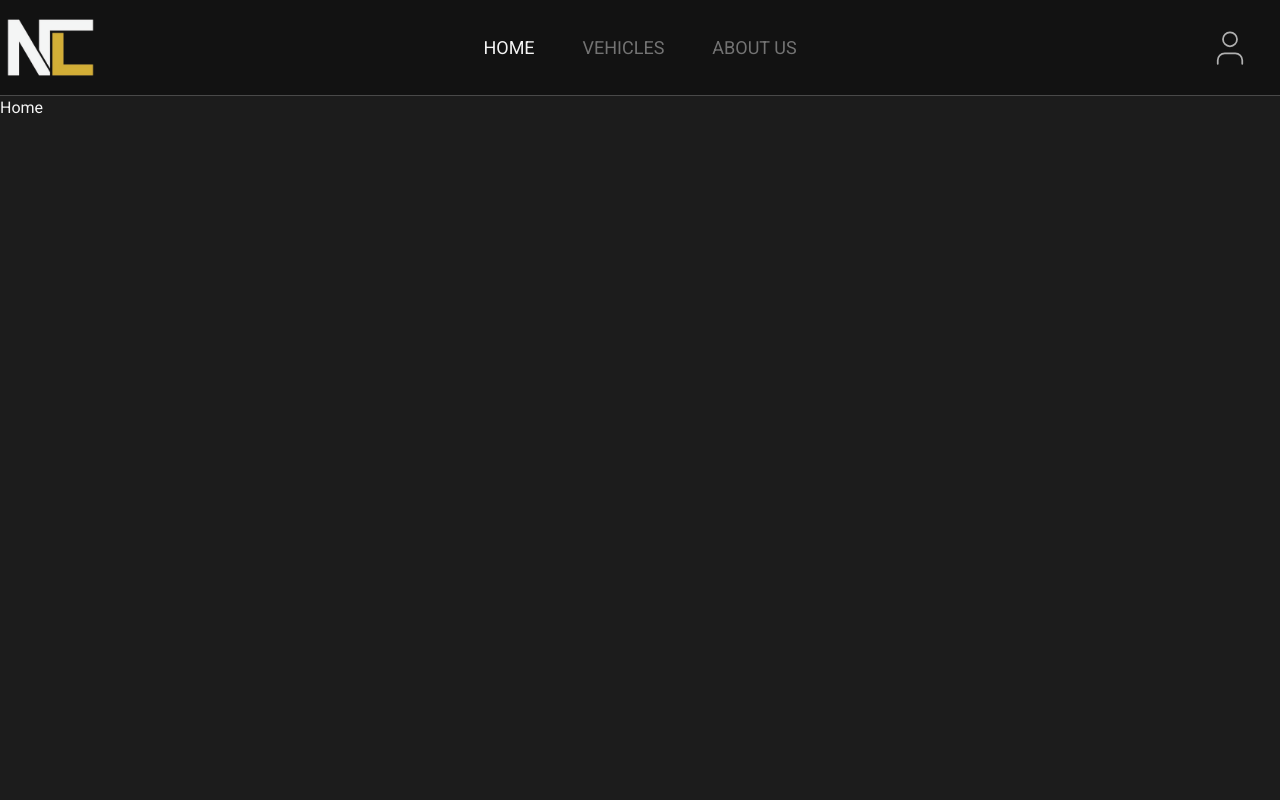
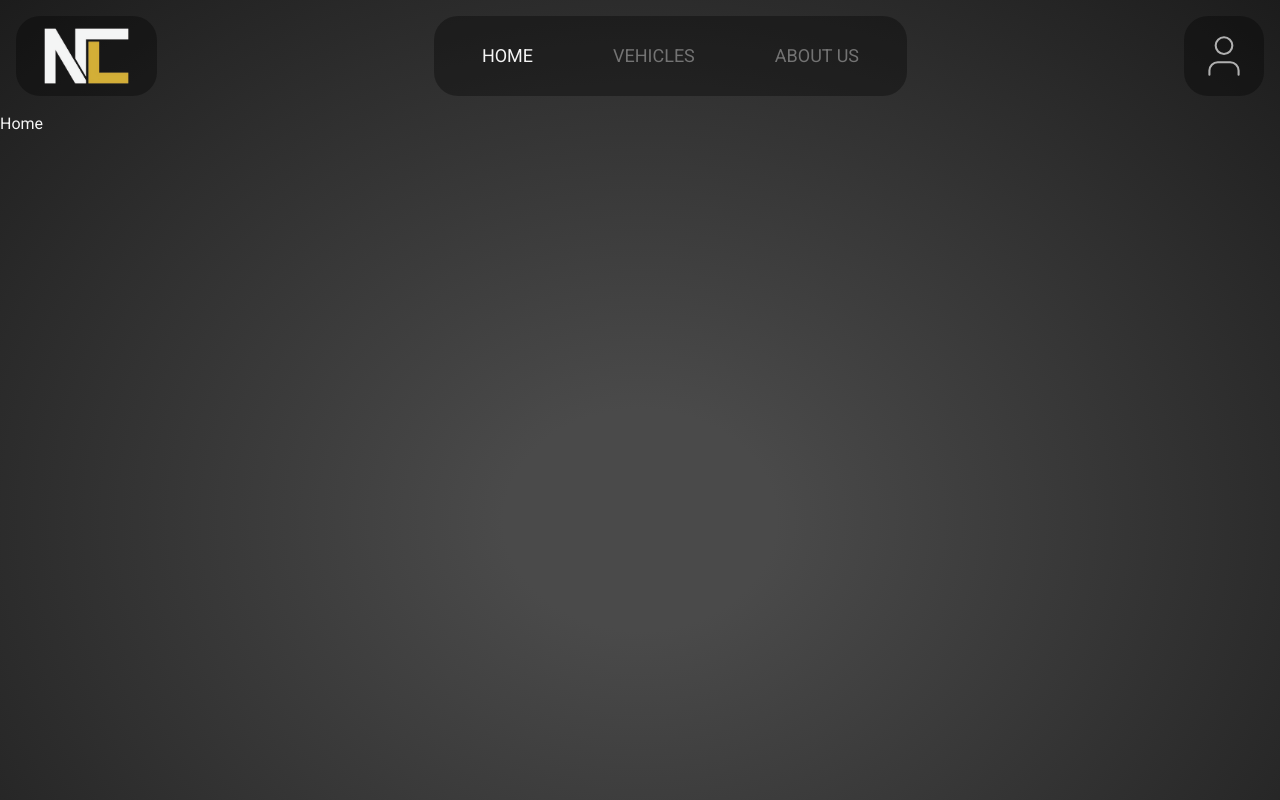
Before and after one commit to ParrizasDeveloper/nitro-crown, a Next.js app: page / in a window 1280 px wide. Built offline with nearby package versions, Linux system fonts and the light colour scheme.

Commit message:
header styled

```diff
--- a/src/app/page.tsx
+++ b/src/app/page.tsx
@@ -1,7 +1,13 @@
+import Image from "next/image";
+
 export default function Home() {
   return (
     <div className="">
-      Home
+      <div className="bg-radial-[at_50%_65%] from-text to-primary from-15% min-h-dvh">
+        <div className="h-28"></div>
+        Home
+      </div>
+
     </div>
   )
 }
--- a/src/components/layout/headerNav/index.tsx
+++ b/src/components/layout/headerNav/index.tsx
@@ -3,16 +3,15 @@ import { User as UserIcon } from "lucide-react";
 import Image from "next/image";
 
 export default function HeaderNav() {
-
-
     return (
-        <header className="relative h-24 border-b-[1px] bg-black/35
-                border-utility/35">
+        <header className="absolute top-0 w-full h-28 p-4">
             <nav className={
                 `relative text-contrast flex h-full justify-between items-center
-                max-w-[1400px] m-auto`
+                m-auto`
             }>
-                <div className="relative h-full w-[100px]">
+                <div className={`bg-black/35 relative h-full cursor-pointer rounded-3xl py-3 px-7
+                    hover:bg-text/75 hover:duration-0 transition-colors duration-500`
+                }>
                     <Image
                         src='/images/NC.png'
                         width={1000}
@@ -22,12 +21,17 @@ export default function HeaderNav() {
                         priority
                     />
                 </div>
-
-                <div className="">
-                    <NavLinks />
-                </div>
-                <div className="w-[100px] text-center flex justify-center">
-                    <UserIcon color="#B0B0B0" size={42} strokeWidth={1}/>
+                <NavLinks />
+                <div
+                    className={`bg-black/35 group h-full aspect-square rounded-3xl text-center
+                    flex justify-center items-center cursor-pointer hover:bg-text/75
+                    hover:duration-0 transition-all duration-500`}
+                >
+                    <UserIcon
+                        color="#B0B0B0"
+                        size={50}
+                        className="stroke-1 group-hover:stroke-[1.5] transition-all"
+                    />
                 </div>
             </nav>
 
--- a/src/components/ui/NavLinks.tsx
+++ b/src/components/ui/NavLinks.tsx
@@ -31,11 +31,19 @@ export default function NavLinks() {
     ]
 
     return (
-        <section className="relative flex text-lg"
+        <section className="bg-black/35 relative rounded-3xl h-full p-2"
+
+        >
+            <div
+                ref={hoverDiv}
+                className={`absolute bg-text/75 w-full h-full top-0 rounded-2xl z-10
+                    opacity-0`}
+            ></div>
+            <div
+                className="flex text-lg h-full rounded-3xl"
                 onMouseLeave={animationOut}
                 onMouseEnter={animationIn}
             >
-            <div ref={hoverDiv} className="absolute bg-neutral-800/75 w-full h-full top-0 rounded-md z-10 opacity-0"></div>
                 {links.map((link) => (
                     <Link
                         key={link.name}
@@ -52,9 +60,10 @@ export default function NavLinks() {
                         }}
                         onMouseEnter={animationHover}
                     >
-                    <p className="px-6 py-2 z-20 relative">{link.name.toUpperCase()}</p>
+                        <p className="flex items-center px-10 h-full z-20 relative">{link.name.toUpperCase()}</p>
                     </Link>
                 ))}
+            </div>
         </section>
     )
 }
--- a/src/styles/globals.css
+++ b/src/styles/globals.css
@@ -4,8 +4,8 @@
     --color-primary: #1C1C1C;
     --color-text: #4A4A4A;
     --color-utility: #B0B0B0;
-    --color-secondary: #D4AF37;
-    --color-shadow: #B48C2F;
+    --color-gold: #D4AF37;
+    --color-dark-gold: #B48C2F;
     --color-contrast: #F4F4F4;
 }
 
```
Also changed, not shown: public/images/NC.png, public/images/bg/bg-main-home.png (added). Lines whose indentation alone changed are shown as unchanged.
